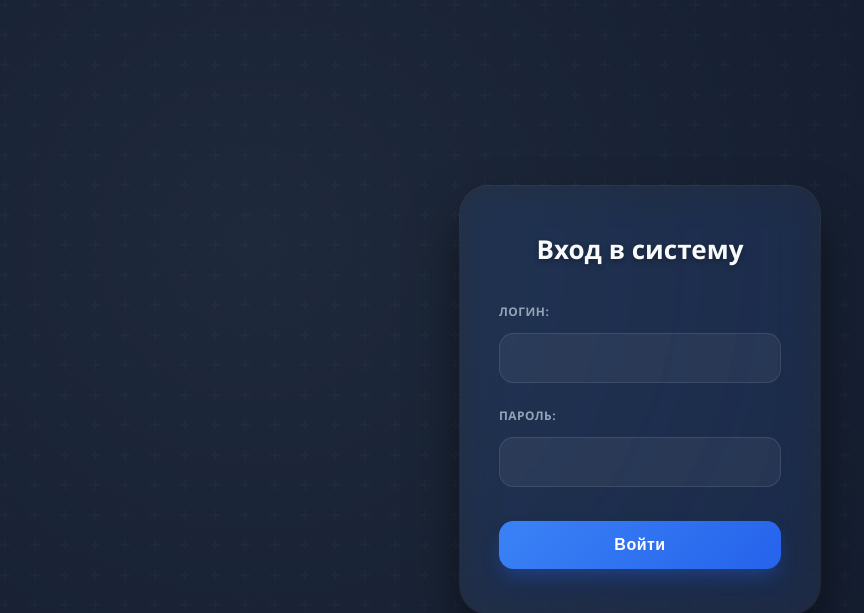
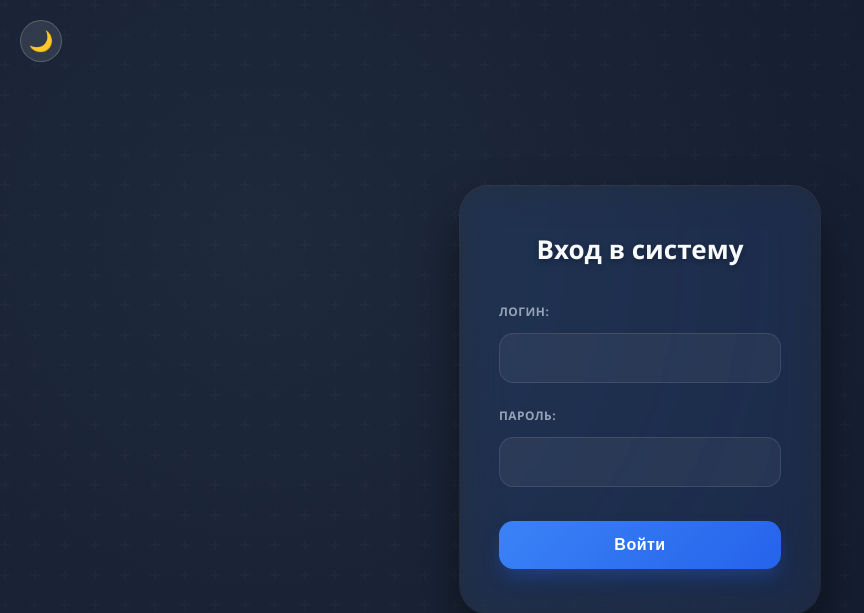
Before and after one commit to kila2121/boiler-monitor, a PHP site: page /index.php in a window 1280 px wide. Shown: the top 613 px of the page, without its empty margins (0-864 px from the left). Run offline with PHP 8.4, Linux system fonts and the light colour scheme.

Commit message:
add theme button on aith theme

```diff
--- a/web/index.php
+++ b/web/index.php
@@ -34,6 +34,9 @@
     <?php endif; ?>
 
     <?php if (!isset($_SESSION['user'])): ?>
+        <div class="top-bar-left">
+            <button id="themeToggle" title="Сменить тему">🌙</button>
+        </div>
         <div class="auth">
             <form method="POST" action="index.php?action=auth">
                 <input name="csrf_token" type="hidden" value="<?= generate_csrf_token() ?>">
```
